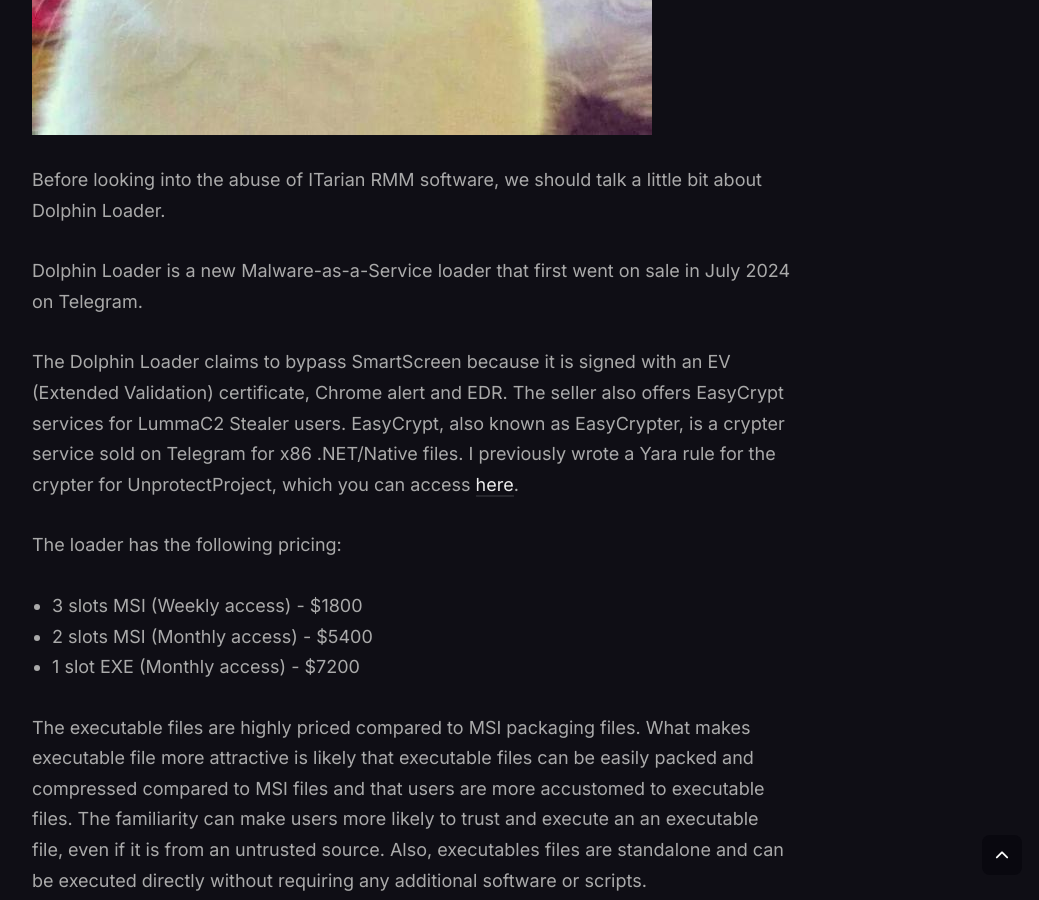
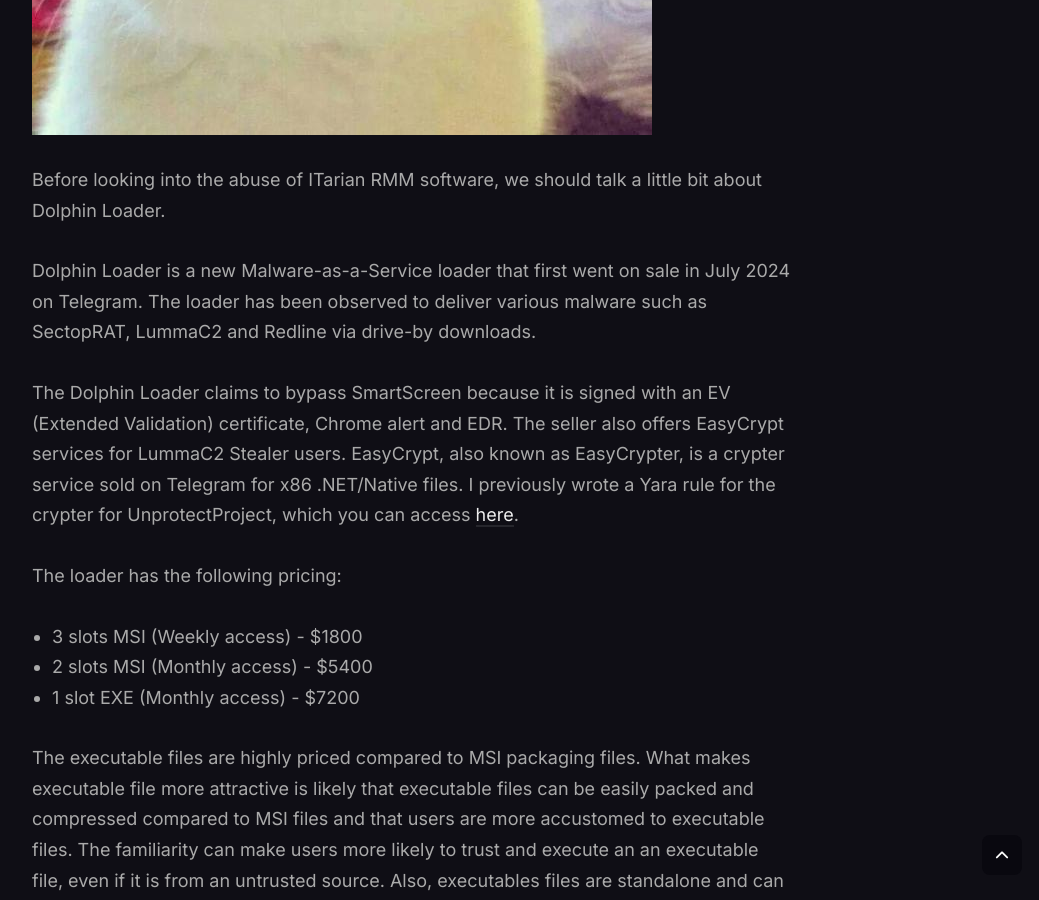
Before and after one commit to RussianPanda95/russianpanda95.github.io, a Jekyll site: the page built from _posts/2024-08-16-The-Abuse-of-ITarian-RMM-by-Dolphin-Loader.md, in a window 1280 px wide and 900 px high, scrolled down 1476 px. Shown: the whole window, without its empty margins (228-1267 px from the left). Built offline with Jekyll 4.4.1, drawn with Linux system fonts in a browser that asks for light colours.

Commit message:
Second commit

```diff
--- a/_posts/2024-08-16-The-Abuse-of-ITarian-RMM-by-Dolphin-Loader.md
+++ b/_posts/2024-08-16-The-Abuse-of-ITarian-RMM-by-Dolphin-Loader.md
@@ -13,7 +13,7 @@ A few days ago I was looking at the sample from Dolphin Loader and couldn't unde
 
 Before looking into the abuse of ITarian RMM software, we should talk a little bit about Dolphin Loader.
 
-Dolphin Loader is a new Malware-as-a-Service loader that first went on sale in July 2024 on Telegram.
+Dolphin Loader is a new Malware-as-a-Service loader that first went on sale in July 2024 on Telegram. The loader has been observed to deliver various malware such as SectopRAT, LummaC2 and Redline via drive-by downloads.
 
 The Dolphin Loader claims to bypass SmartScreen because it is signed with an EV (Extended Validation) certificate, Chrome alert and EDR. The seller also offers EasyCrypt services for LummaC2 Stealer users. EasyCrypt, also known as EasyCrypter, is a crypter service sold on Telegram for x86 .NET/Native files. I previously wrote a Yara rule for the crypter for UnprotectProject, which you can access [here](https://unprotect.it/technique/easycrypter/).
 
```
